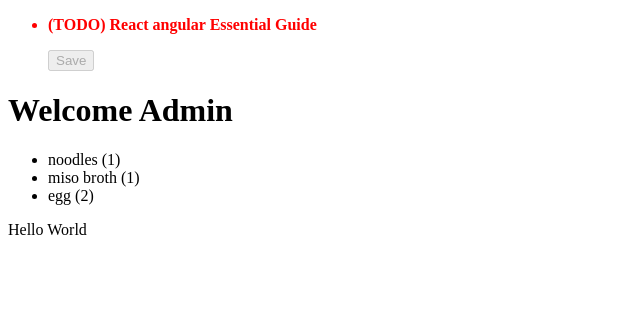
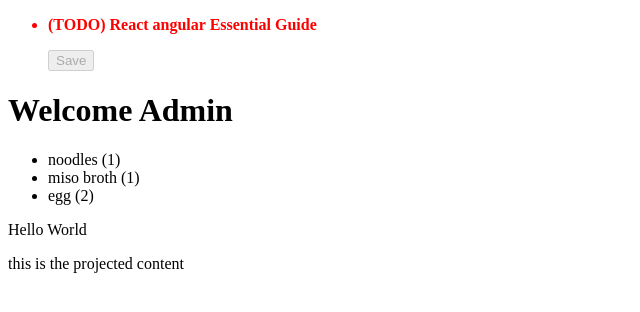
Before and after one commit to WilsonCarv/web-dev, an Angular app in the folder angular-app/: page / in a window 1280 px wide. Shown: the top 312 px of the page, without its empty margins (0-640 px from the left). Built offline with nearby package versions, Linux system fonts and the light colour scheme; no server answers.

Commit message:
use content projection

```diff
--- a/angular-app/src/app/app.component.html
+++ b/angular-app/src/app/app.component.html
@@ -2,3 +2,4 @@
 <app-conditional></app-conditional>
 <app-loops></app-loops>
 <p #componentRef></p>
+<app-container></app-container>
--- /dev/null
+++ b/angular-app/src/app/components/custom-card/container/container.component.html
@@ -0,0 +1,3 @@
+<app-custom-card>
+	<p>this is the projected content</p>
+</app-custom-card>
--- /dev/null
+++ b/angular-app/src/app/components/custom-card/custom-card.component.html
@@ -0,0 +1,3 @@
+<div class="card-shadow">
+	<ng-content></ng-content>
+</div>
```
Also changed, not shown: angular-app/src/app/app.component.ts (+9 -1 lines), angular-app/src/app/components/custom-card/container/container.component.ts (added, +11 -0 lines), angular-app/src/app/components/custom-card/custom-card.component.ts (added, +10 -0 lines), angular-app/src/app/components/custom-card/container/container.component.scss (added), angular-app/src/app/components/custom-card/custom-card.component.scss (added).
